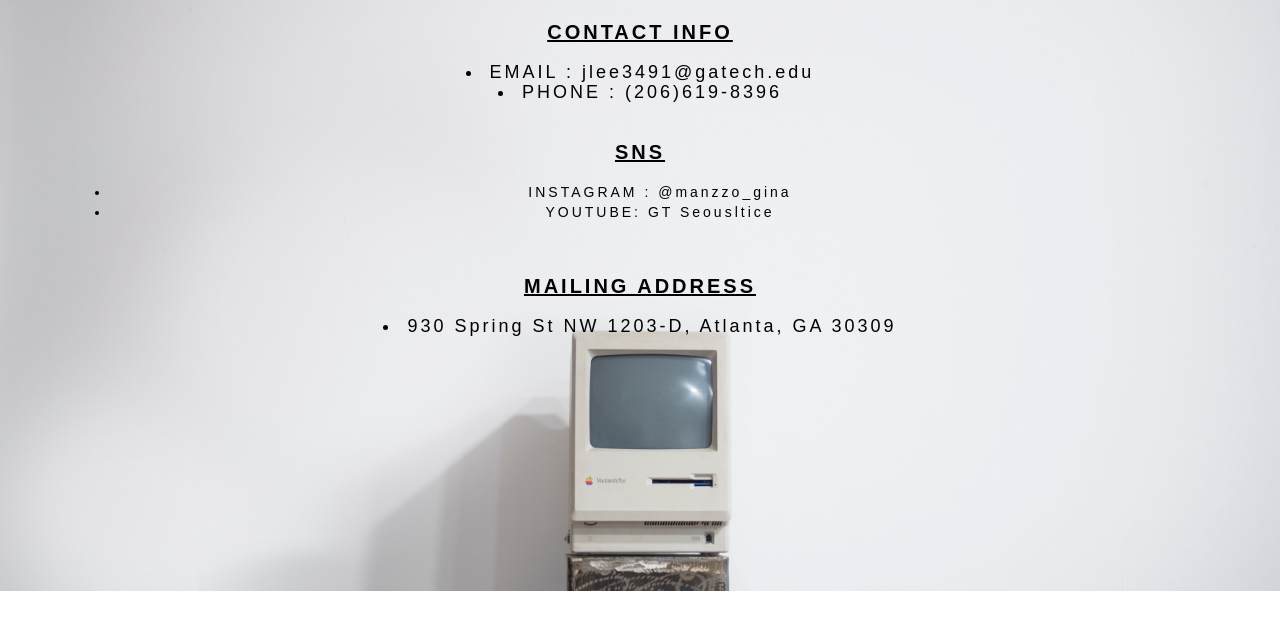
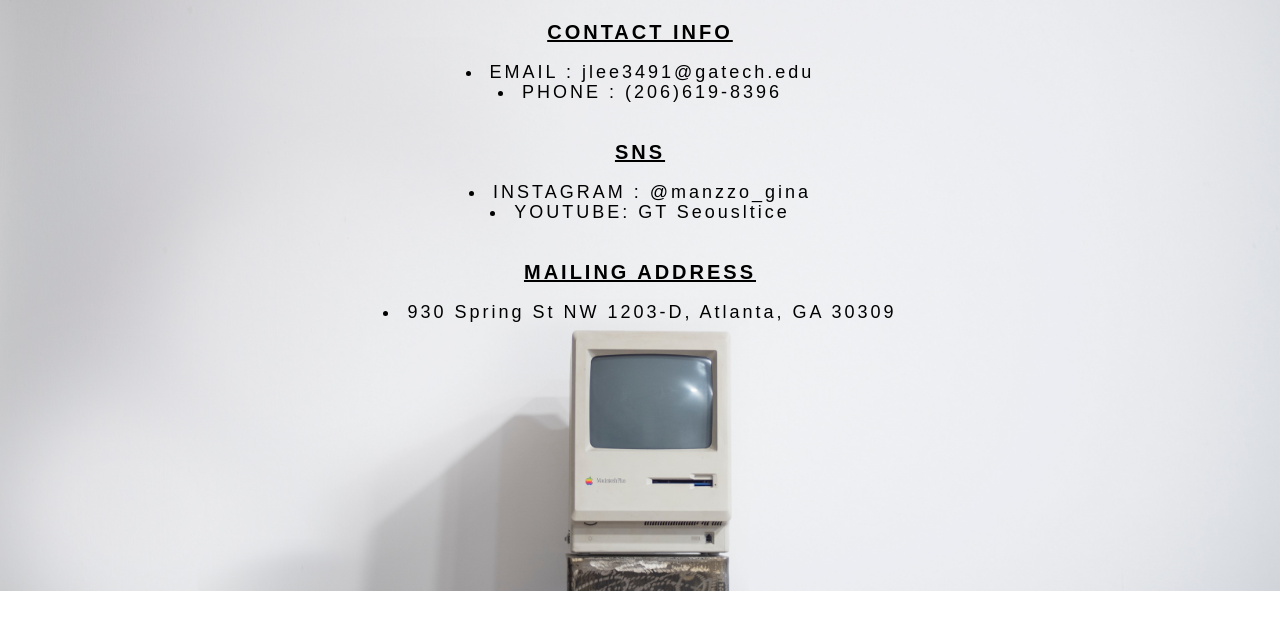
Before and after one commit to glee3491/LMC2700-Project01, a plain HTML site: page ContactMe.html in a window 1280 px wide. Shown: the part 154-784 px from the top of the page. Drawn offline with Linux system fonts and the light colour scheme; a web font is replaced by a local one.

Commit message:
Newproject1

```diff
--- a/ContactMe.html
+++ b/ContactMe.html
@@ -31,18 +31,12 @@
         <section>
             <div class = "contactinfo">
                 <p><b>CONTACT INFO</b></p>
-                <li>
-                    EMAIL : jlee3491@gatech.edu
-                </li>
-                <li>
-                    PHONE : (206)619-8396
-                </li>
+                <li>EMAIL : jlee3491@gatech.edu</li>
+                <li>PHONE : (206)619-8396</li>
               <br>
               <p><b>SNS</b></p>
-                <ul>
-                  <li> INSTAGRAM : @manzzo_gina </li>
+                  <li>INSTAGRAM : @manzzo_gina</li>
                   <li>YOUTUBE: GT Seousltice</li>
-                </ul>
               <br>
                 <p><b>MAILING ADDRESS</b></p>
                 <li>
```
